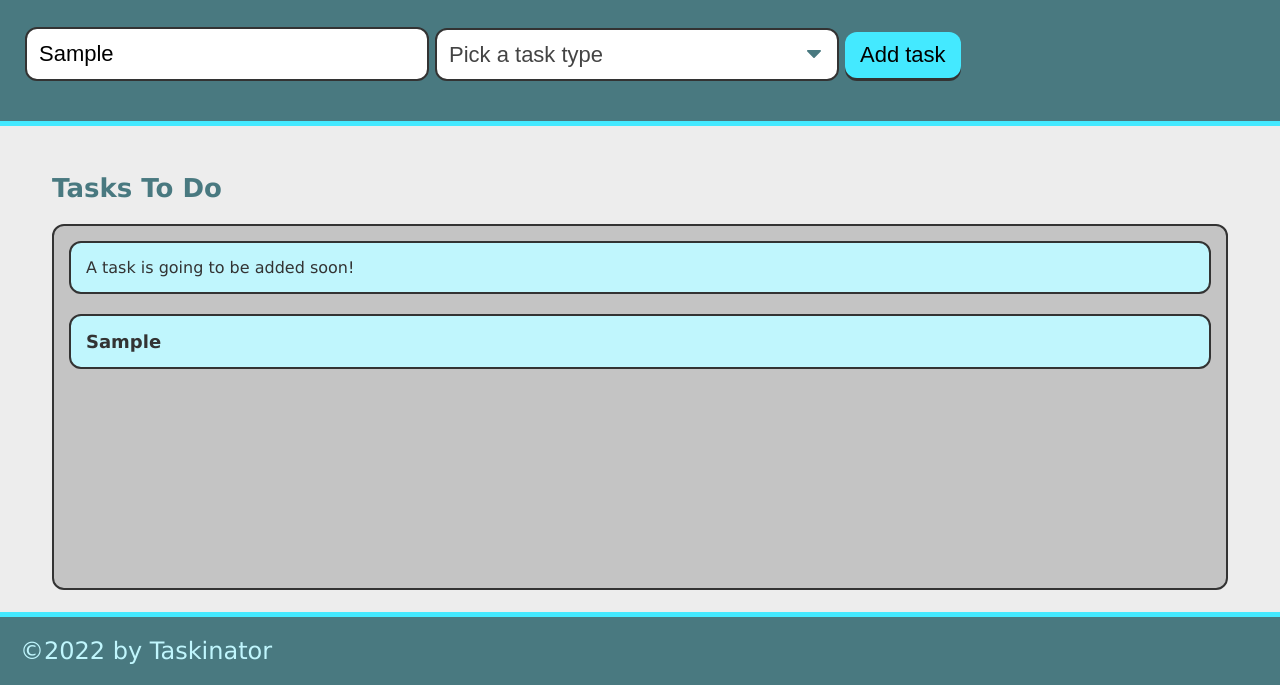
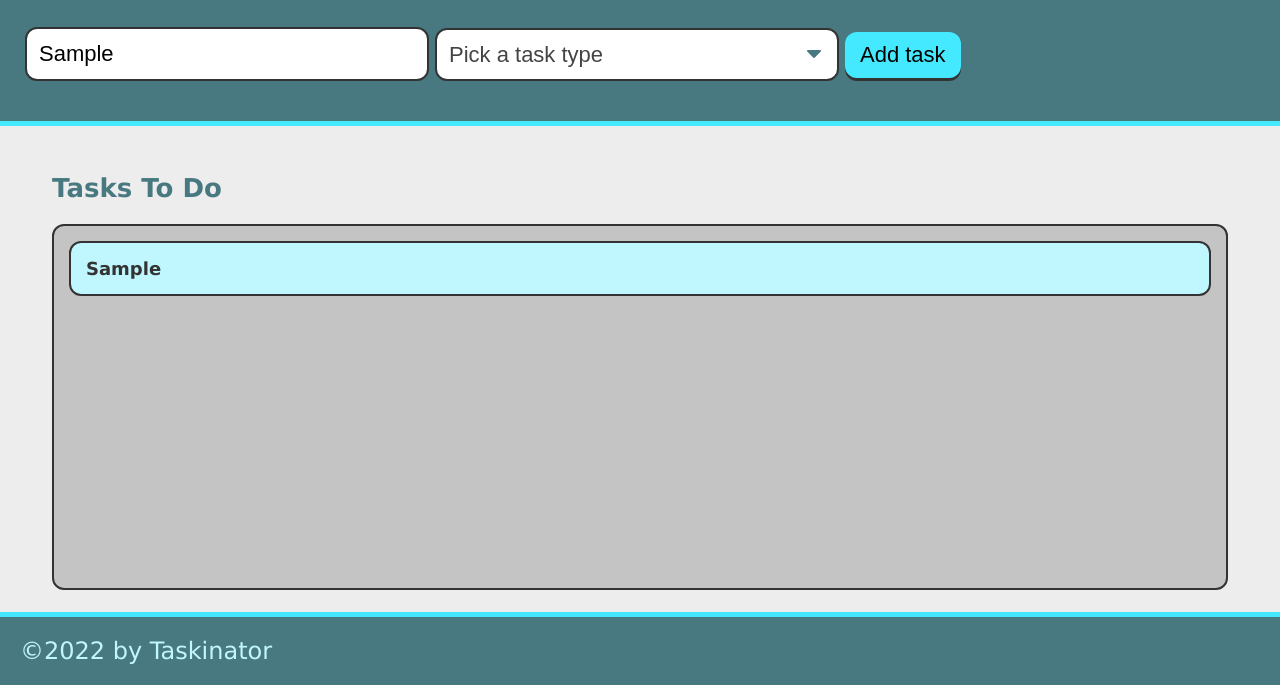
Before and after one commit to noah35becker/taskinator, a plain HTML site: page index.html in a window 1280 px wide. Both pictures are taken after typing "Sample" into the empty fields and a click on the button "Add task". Shown: the part 115-800 px from the top of the page. Drawn offline with Linux system fonts and the light colour scheme.

Commit message:
refactoring <collecting form data> + <making corresponding html> into 2 different tasks

```diff
--- a/assets/js/script.js
+++ b/assets/js/script.js
@@ -4,15 +4,24 @@ var tasksToDoEl = document.querySelector('#tasks-to-do');
 var taskNameInput = document.querySelector('input[name="task-name"]');
 var taskTypeInput = document.querySelector('select[name="task-type"]');
 
-function createTaskHandler(event){
+function taskFormHandler(event){
     event.preventDefault();
 
+    var taskDataObject = {
+        name: taskNameInput.value,
+        type: taskTypeInput.value
+    }
+
+    createTaskEl(taskDataObject);
+}
+
+function createTaskEl(taskDataObj){
     var listItemEl = document.createElement('li');
     listItemEl.className = 'task-item';
 
     var taskInfoEl = document.createElement('div');
     taskInfoEl.className = 'task-info';
-    taskInfoEl.innerHTML = '<h3 class="task-name">' + taskNameInput.value + '</h3><span class="task-type">' + taskTypeInput.value + '</span>';
+    taskInfoEl.innerHTML = '<h3 class="task-name">' + taskDataObj.name + '</h3><span class="task-type">' + taskDataObj.type + '</span>';
     console.log(taskInfoEl.innerHTML);
 
     listItemEl.appendChild(taskInfoEl);
@@ -20,4 +29,4 @@ function createTaskHandler(event){
     tasksToDoEl.appendChild(listItemEl);
 }
 
-formEl.addEventListener('submit', createTaskHandler);
+formEl.addEventListener('submit', taskFormHandler);
--- a/index.html
+++ b/index.html
@@ -42,7 +42,6 @@
         <section class='task-list-wrapper'>
             <h2 class='list-title'>Tasks To Do</h2>
             <ul class='task-list' id='tasks-to-do'>
-                <li class='task-item'>A task is going to be added soon!</li>
             </ul>
         </section>
     </main>
```
